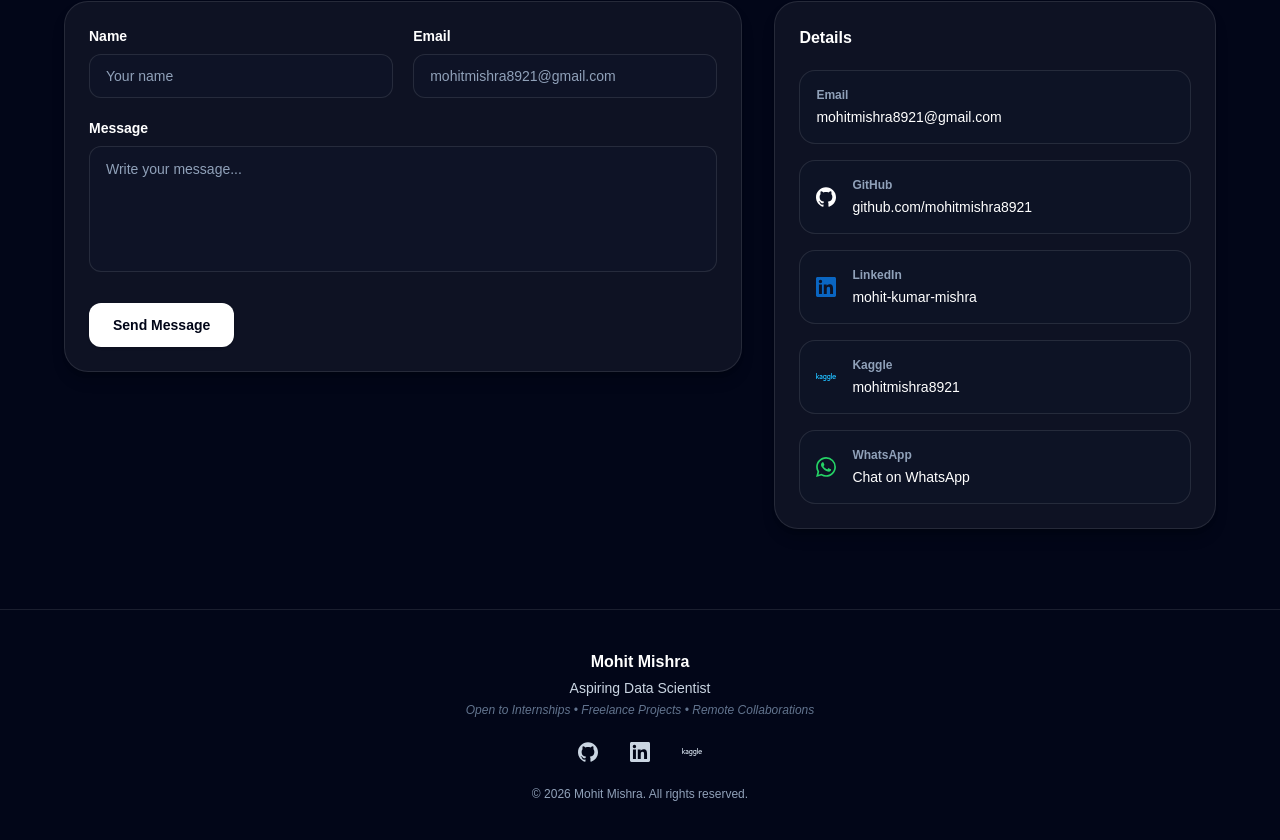
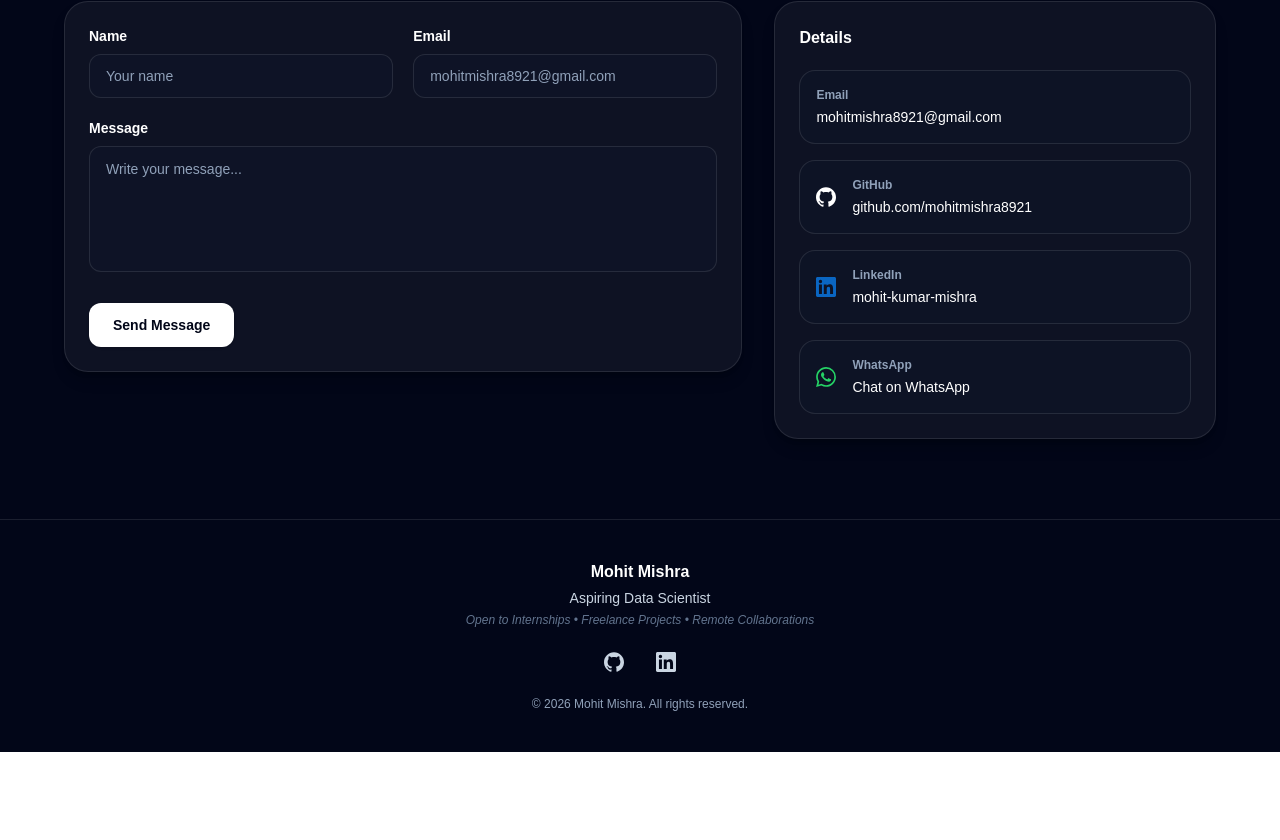
Before and after one commit to mohitmishra8921/portfolio, a Next.js app: page / in a window 1280 px wide. Shown: the part 6082-6922 px from the top of the page. After the commit the page ends 6834 px from the top, so only its background shows below. Built offline with nearby package versions, Linux system fonts and the light colour scheme.

Commit message:
remove kaggle

```diff
--- a/components/Contact.jsx
+++ b/components/Contact.jsx
@@ -2,7 +2,7 @@
 
 import { useState } from "react";
 import { motion } from "framer-motion";
-import { SiGithub, SiKaggle, SiWhatsapp } from "react-icons/si";
+import { SiGithub, SiWhatsapp } from "react-icons/si";
 
 function Field({ label, children }) {
   return (
@@ -189,19 +189,6 @@ export default function Contact() {
                 </a>
 
                 <a
-                  href="https://www.kaggle.com/mohitmishra8921"
-                  target="_blank"
-                  rel="noopener noreferrer"
-                  className="rounded-2xl border border-white/10 bg-slate-900/30 p-4 text-sm text-slate-200 transition hover:border-white/20 hover:bg-slate-900/40 flex items-center gap-4"
-                >
-                  <SiKaggle className="h-5 w-5 text-[#20BEFF]" />
-                  <div>
-                    <p className="text-xs font-semibold text-slate-400">Kaggle</p>
-                    <p className="mt-1 font-medium text-white">mohitmishra8921</p>
-                  </div>
-                </a>
-
-                <a
                   href="https://wa.me/919312932794"
                   target="_blank"
                   rel="noopener noreferrer"
--- a/components/Footer.jsx
+++ b/components/Footer.jsx
@@ -1,7 +1,7 @@
 "use client";
 
 import { motion } from "framer-motion";
-import { SiGithub, SiKaggle } from "react-icons/si";
+import { SiGithub } from "react-icons/si";
 
 export default function Footer() {
   const year = new Date().getFullYear();
@@ -43,16 +43,6 @@ export default function Footer() {
               <path d="M20.447 20.452h-3.554v-5.569c0-1.328-.027-3.037-1.852-3.037-1.853 0-2.136 1.445-2.136 2.939v5.667H9.351V9h3.414v1.561h.046c.477-.9 1.637-1.85 3.37-1.85 3.601 0 4.267 2.37 4.267 5.455v6.286zM5.337 7.433a2.062 2.062 0 0 1-2.063-2.065 2.064 2.064 0 1 1 2.063 2.065zm1.782 13.019H3.555V9h3.564v11.452zM22.225 0H1.771C.792 0 0 .774 0 1.729v20.542C0 23.227.792 24 1.771 24h20.451C23.2 24 24 23.227 24 22.271V1.729C24 .774 23.2 0 22.222 0h.003z"/>
             </svg>
           </a>
-
-          <a
-            href="https://www.kaggle.com/mohitmishra8921"
-            target="_blank"
-            rel="noopener noreferrer"
-            className="inline-flex items-center justify-center rounded-lg p-2 text-slate-300 transition hover:bg-white/10 hover:text-white focus:outline-none focus-visible:ring-2 focus-visible:ring-white/30"
-            aria-label="Kaggle"
-          >
-            <SiKaggle className="h-5 w-5" />
-          </a>
         </div>
 
         <p className="text-xs text-slate-400">
```
